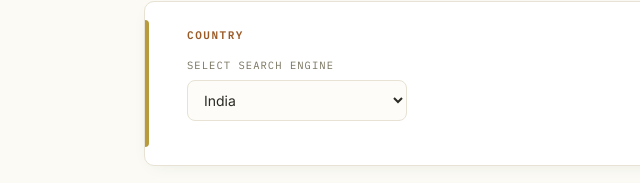
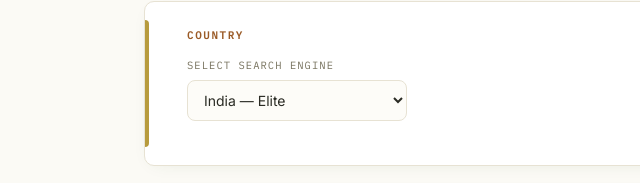
Before and after one commit to rsmediainsights/Brand-Monitoring, a plain HTML site: page index.html in a window 1280 px wide. Shown: the part 146-329 px from the top of the page, 0-640 px from the left. Drawn offline with Linux system fonts and the light colour scheme.

Commit message:
Add files via upload

```diff
--- a/index.html
+++ b/index.html
@@ -195,13 +195,12 @@
       <h2>Country</h2>
       <label class="field-label" for="countrySelect">Select search engine</label>
       <select class="country-select" id="countrySelect">
-        <option value="f5b25eb92cbde465a">India</option>
-        <option value="b2d9c43a993cc4a21">US</option>
-        <option value="a3242dbf20b024430">UK</option>
-        <option value="94f45e643de6f45f1">France</option>
-        <option value="b56c4d44f92434b1f">Germany</option>
-        <option value="f3e0d1ae4a8f54309">ANZ</option>
-        <option value="c6bd65f07f8914ff0">Default / All sites</option>
+        <option value="f5b25eb92cbde465a">India — Elite</option>
+        <option value="b2d9c43a993cc4a21">US — Elite</option>
+        <option value="a3242dbf20b024430">UK — Elite</option>
+        <option value="94f45e643de6f45f1">France — Elite</option>
+        <option value="b56c4d44f92434b1f">Germany — Elite</option>
+        <option value="f3e0d1ae4a8f54309">ANZ — Elite + Tier 1</option>
       </select>
     </div>
   </div>
```
